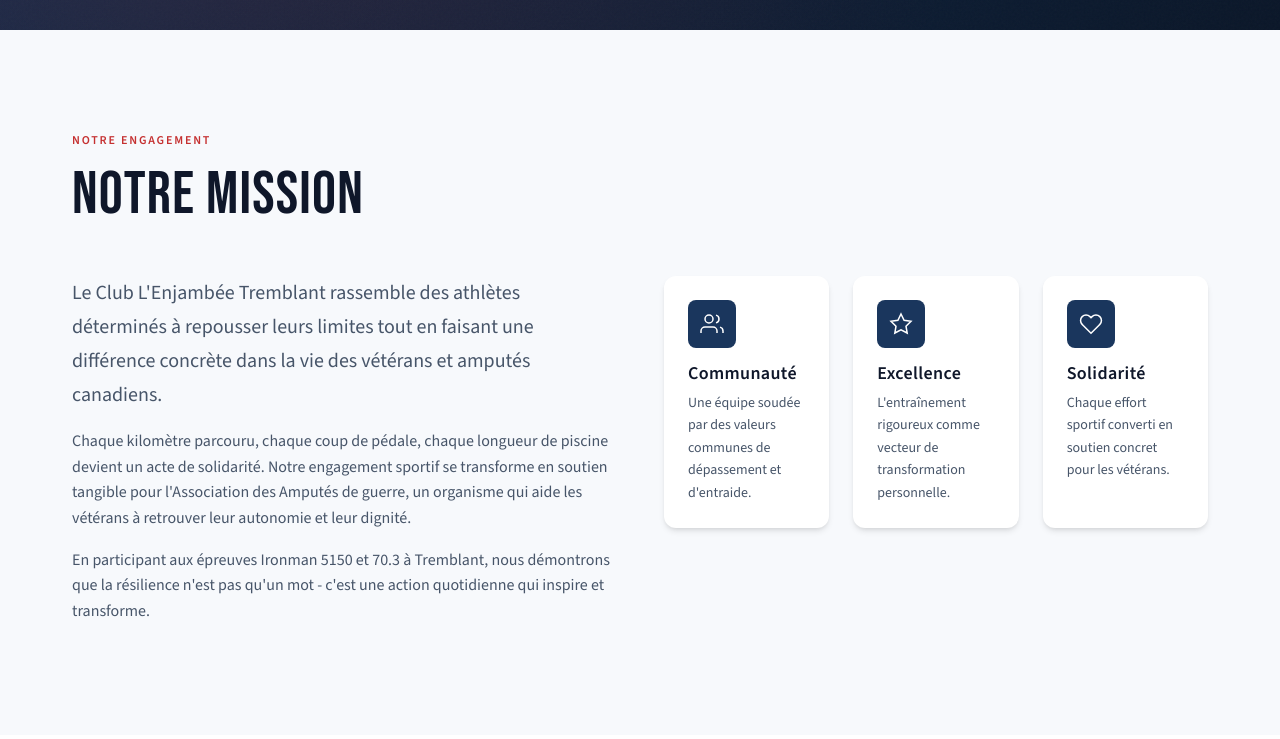
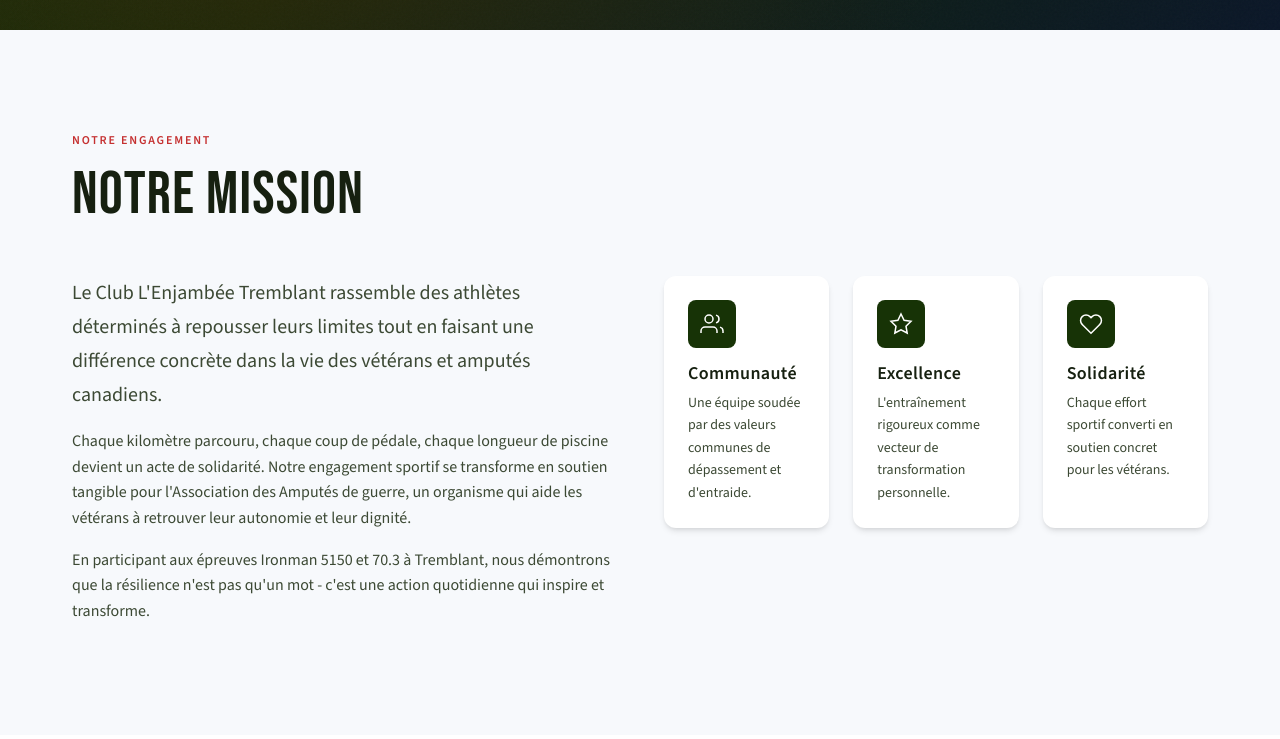
Before and after one commit to matlappp/clublenjambee, a plain HTML site: page index.html in a window 1280 px wide. Shown: the part 770-1509 px from the top of the page. Drawn offline with nearby package versions, Linux system fonts and the light colour scheme.

Commit message:
Update color variables in styles.css

```diff
--- a/css/styles.css
+++ b/css/styles.css
@@ -1,7 +1,7 @@
 :root {
-    --color-primary: #1a365d;
-    --color-primary-dark: #0f2440;
-    --color-primary-light: #2c5282;
+    --color-primary: #173306;
+    --color-primary-dark: #112704;
+    --color-primary-light: #214709;
     --color-accent: #c53030;
     --color-accent-dark: #9b2c2c;
     --color-accent-light: #fc8181;
@@ -12,11 +12,11 @@
     --color-gray-200: #e2e8f0;
     --color-gray-300: #cbd5e1;
     --color-gray-400: #94a3b8;
-    --color-gray-500: #64748b;
-    --color-gray-600: #475569;
-    --color-gray-700: #334155;
-    --color-gray-800: #1e293b;
-    --color-gray-900: #0f172a;
+    --color-gray-500: #677162;
+    --color-gray-600: #3c4934;
+    --color-gray-700: #2d3a25;
+    --color-gray-800: #1c2815;
+    --color-gray-900: #162010;
     --color-success: #059669;
     --color-error: #dc2626;
     --font-display: 'Bebas Neue', sans-serif;
```
